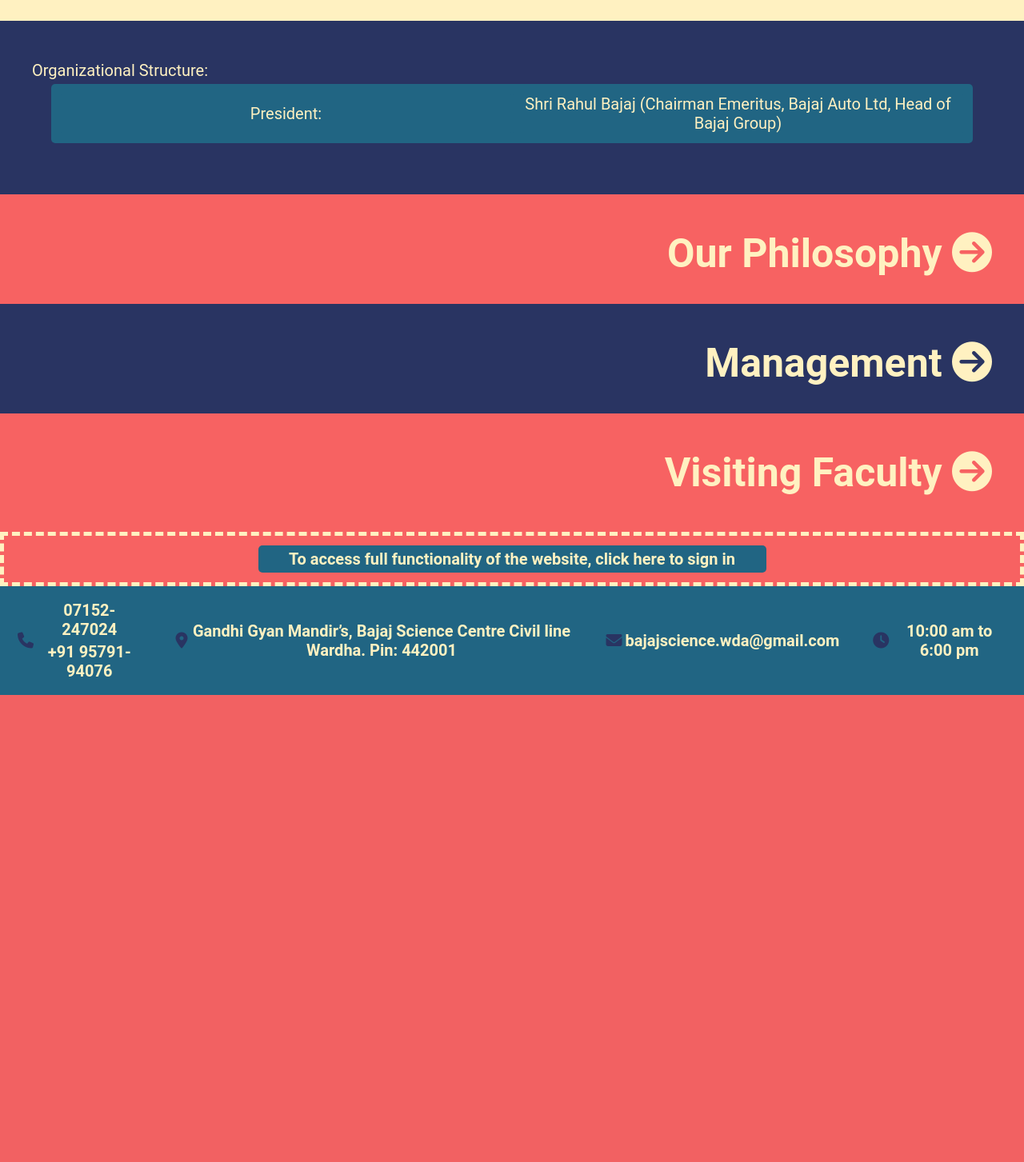
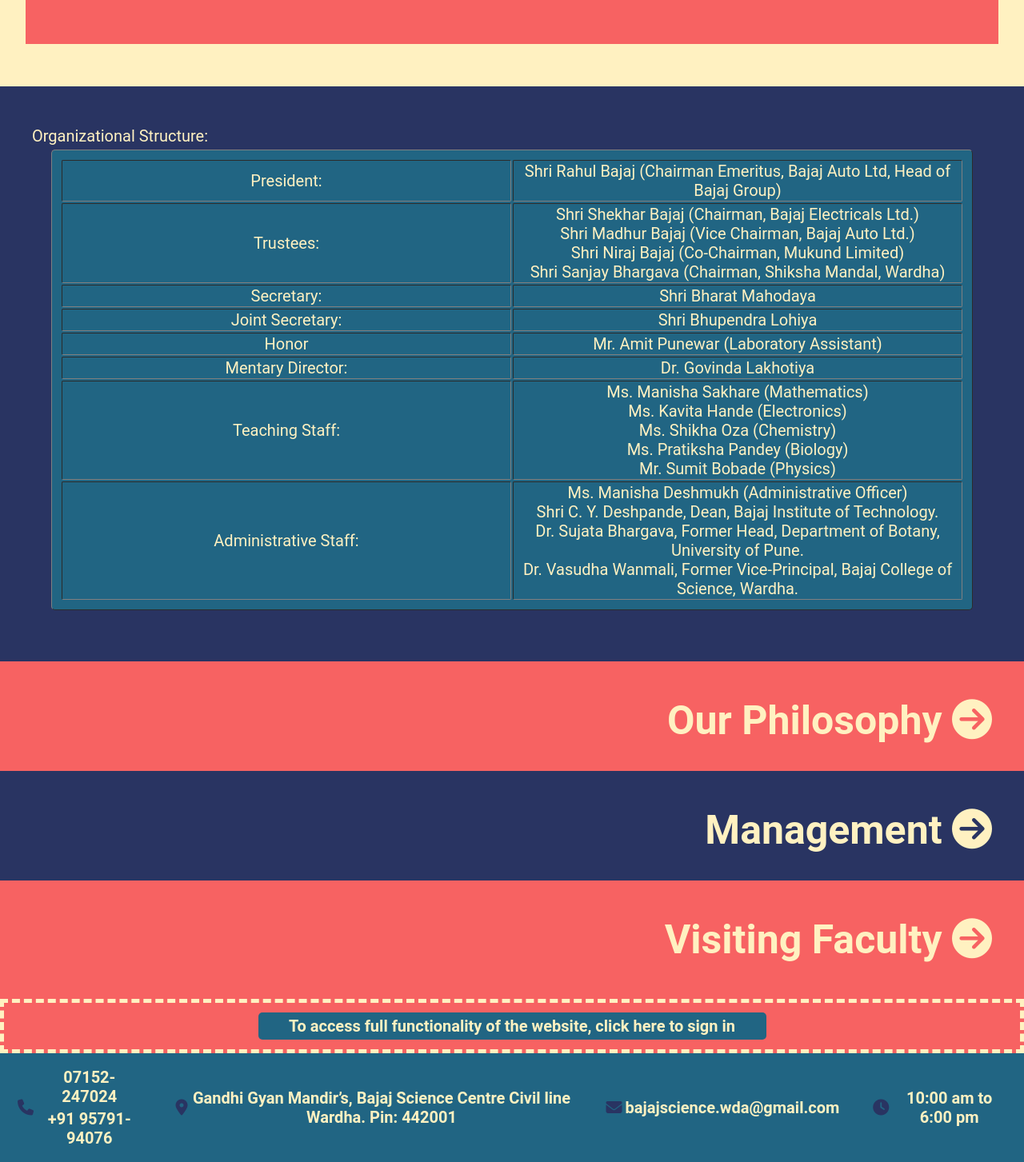
Before and after one commit to Bajaj-Science-Education-Center/djangoprojectdir, a Django app: page /AboutUs/ in a window 1280 px wide. Shown: the part 1350-2803 px from the top of the page at 80% size. Before the commit the page ends 2219 px from the top, so only its background shows below. Run offline with Django 3.2, Linux system fonts and the light colour scheme; some libraries are stand-ins or nearby versions.

Commit message:
Home & About Page Updates

```diff
--- a/templates/aboutUs.html
+++ b/templates/aboutUs.html
@@ -25,13 +25,57 @@
 <div class="general blue2">
   <p>Organizational Structure:
   </p>
- <table>
-   <tbody>
+ <table border="1" >
      <tr>
        <td>President:</td>
        <td>Shri Rahul Bajaj (Chairman Emeritus, Bajaj Auto Ltd, Head of Bajaj Group) </td>
      </tr>
-   </tbody>
+     <tr>
+       <td>Trustees:</td>
+       <td>
+        Shri Shekhar Bajaj (Chairman, Bajaj Electricals Ltd.) </br>
+        Shri Madhur Bajaj (Vice Chairman, Bajaj Auto Ltd.)</br>
+        Shri Niraj Bajaj (Co-Chairman, Mukund Limited)</br>
+        Shri Sanjay Bhargava (Chairman, Shiksha Mandal, Wardha)
+      </tr>
+       </td>
+
+     </tr>
+     <tr>
+       <td>Secretary:</td>
+       <td>Shri Bharat Mahodaya</td>
+     </tr>
+     <tr>
+       <td>Joint Secretary:</td>
+       <td>Shri Bhupendra Lohiya</td>
+     </tr>
+     <tr>
+       <td>Honor</td>
+       <td>Mr. Amit Punewar (Laboratory Assistant)</td>
+     </tr>
+     <tr>
+       <td>Mentary Director:</td>
+       <td>Dr. Govinda Lakhotiya</td>
+     </tr>
+     <tr>
+       <td>Teaching Staff:</td>
+       <td>
+         Ms. Manisha Sakhare (Mathematics)</br>
+         Ms. Kavita Hande (Electronics)</br>
+         Ms. Shikha Oza (Chemistry)</br>
+         Ms. Pratiksha Pandey (Biology)</br>
+         Mr. Sumit Bobade (Physics)
+       </td>
+     </tr>
+     <tr>
+       <td>Administrative Staff:</td>
+       <td>
+         Ms. Manisha Deshmukh (Administrative Officer)</br>
+         Shri C. Y. Deshpande, Dean, Bajaj Institute of Technology.</br>
+         Dr. Sujata Bhargava, Former Head, Department of Botany, University of Pune.</br>
+         Dr. Vasudha Wanmali, Former Vice-Principal, Bajaj College of Science, Wardha.
+       </td>
+     </tr>
  </table>
 </div>
 <div class="general right hoverShadow hUnderline" style="padding: 40px 0px;" onclick="location.href='/AboutUs/ourPhilosophy'">
--- a/templates/format.html
+++ b/templates/format.html
@@ -51,7 +51,7 @@
             <th class="logo" rowspan="4" width="200px"><img src="{% static 'Images/BSECLogo.jpg' %}" class="logo" width="160px" height="160px" style="vertical-align:middle;"></th>
           </tr>
           <tr>
-            <th>Bajaj Science Centre</th>
+            <th>Bajaj Science Education Centre</th>
             <td></td>
           </tr>
           <tr>
@@ -73,7 +73,7 @@
               <td onclick="location.href='/AboutUs'">About Us</td>
               <td onclick="location.href='/Programs'">Batches</td>
               <td onclick="location.href='/Laboratories'">Laboratories</td>
-              <td onclick="location.href='/StudentSection'">Student Section</td>
+              <!-- <td onclick="location.href='/StudentSection'">Student Section</td> -->
               <td onclick="location.href='/NoticeBoard'">Notice Board</td>
               <td onclick="location.href='/SocialMedia'">Social Media</td>
             </tr>
```
